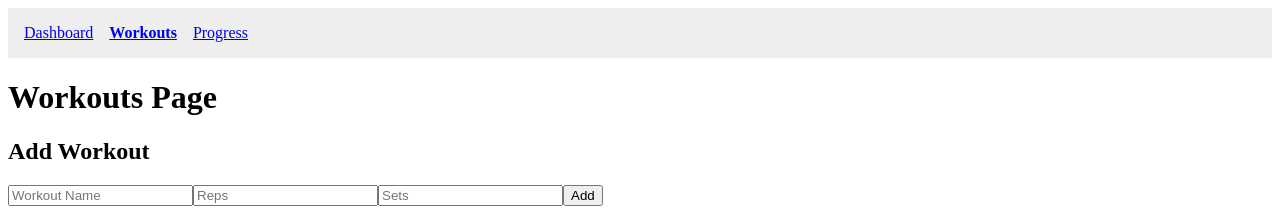
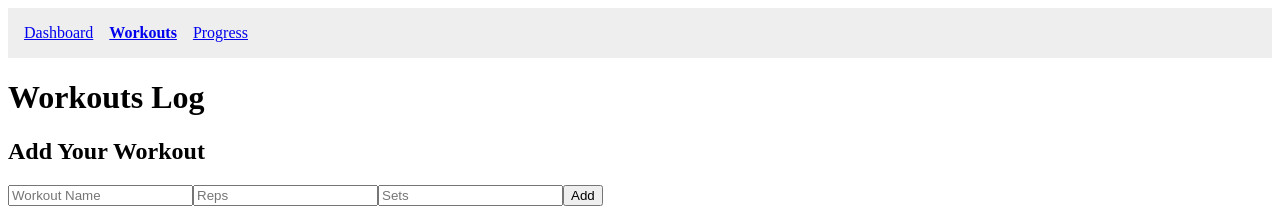
Before and after one commit to daliapoblano/fitnessTrackingApp, a React (Vite) app: page /workouts in a window 1280 px wide. Shown: the top 215 px of the page. Built offline with nearby package versions, Linux system fonts and the light colour scheme.

Commit message:
adding editing functionality to form

```diff
--- a/src/features/WorkoutForm.jsx
+++ b/src/features/WorkoutForm.jsx
@@ -37,7 +37,7 @@ function WorkoutForm({ addWorkout,updateWorkout, editingWorkout }) {
 
   return (
     <form onSubmit={handleSubmit}>
-      <h2>Add Workout</h2>
+      <h2>Add Your Workout</h2>
 
       <input
         type="text"
--- a/src/pages/Workouts.jsx
+++ b/src/pages/Workouts.jsx
@@ -32,7 +32,7 @@ function Workouts() {
 
   return (
     <div>
-      <h1>Workouts Page</h1>
+      <h1>Workouts Log</h1>
 
       <WorkoutForm
       addWorkout={addWorkout}
```
